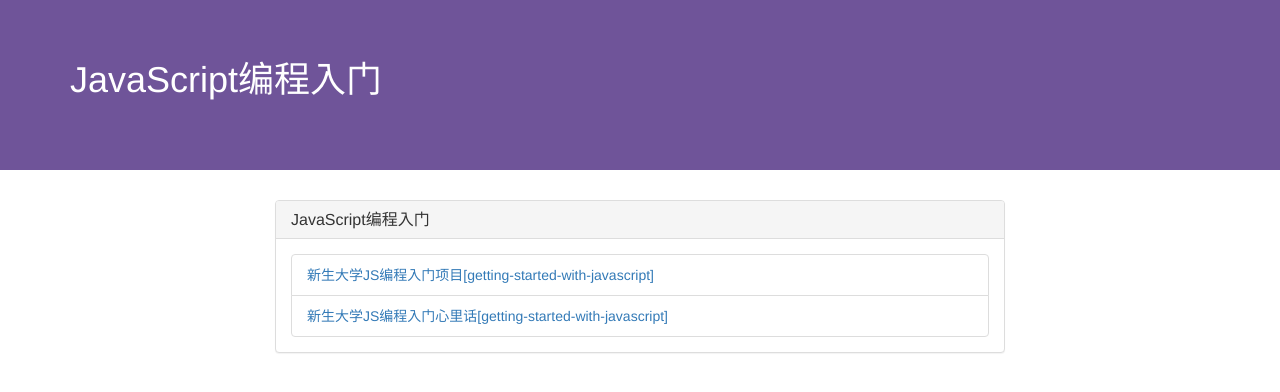
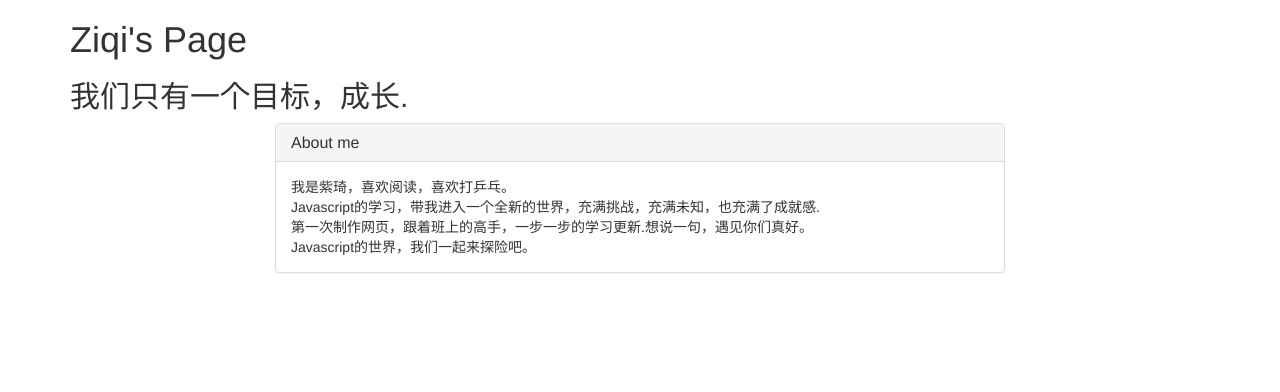
Before and after one commit to ziqi319/test, a plain HTML site: page index.html in a window 1280 px wide. Drawn offline with nearby package versions, Linux system fonts and the light colour scheme.

Commit message:
网页更新

```diff
--- a/index.html
+++ b/index.html
@@ -3,35 +3,31 @@
 <html>
 <head lang="en">
     <meta charset="UTF-8">
-    <title>新生大学</title>
+    <title>紫琦的JS成长记录</title>
     <meta name="viewport" content="width=device-width, initial-scale=1, maximum-scale=1, user-scalable=no">
     <link rel="stylesheet" href="https://cdn.bootcss.com/bootstrap/3.3.7/css/bootstrap.min.css" integrity="sha384-BVYiiSIFeK1dGmJRAkycuHAHRg32OmUcww7on3RYdg4Va+PmSTsz/K68vbdEjh4u" crossorigin="anonymous">
     <link rel="stylesheet" href="./public/style.css">
 </head>
 <body>
 <div>
-  <div class="main-header">
+  <div class="header">
     <div class="container">
-      <h1>JavaScript编程入门</h1>
+      <h1>Ziqi's Page </h1>
+      <h2>我们只有一个目标，成长.</h2>
     </div>
   </div>
   <div class="container">
     <div class="col-md-8 col-md-offset-2">
       <div class="panel panel-default">
         <div class="panel-heading">
-          <h3 class="panel-title">JavaScript编程入门</h3>
+          <h3 class="panel-title">About me</h3>
         </div>
         <div class="panel-body">
-          <li class="list-group-item">
-            <a href="https://xugy0926.github.io/getting-started-with-javascript/">
-              新生大学JS编程入门项目[getting-started-with-javascript]
-            </a>
-          </li>
-          <li class="list-group-item">
-            <a href="https://github.com/xugy0926/words-from-the-heart">
-              新生大学JS编程入门心里话[getting-started-with-javascript]
-            </a>
-          </li>
+             我是紫琦，喜欢阅读，喜欢打乒乓。 <br>
+            Javascript的学习，带我进入一个全新的世界，充满挑战，充满未知，也充满了成就感. <br>
+            第一次制作网页，跟着班上的高手，一步一步的学习更新.想说一句，遇见你们真好。 <br>
+            Javascript的世界，我们一起来探险吧。
+
         </div>
       </div>
     </div>
```
